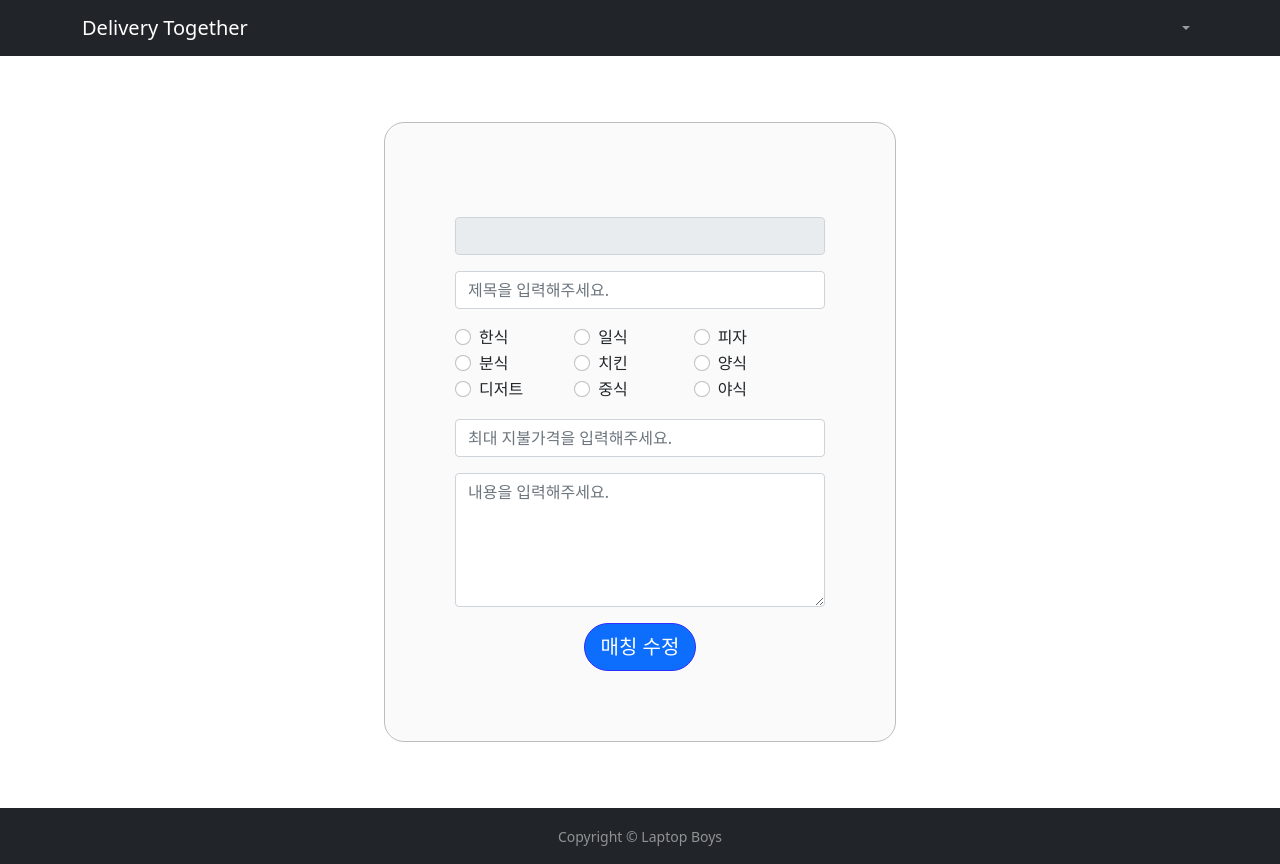
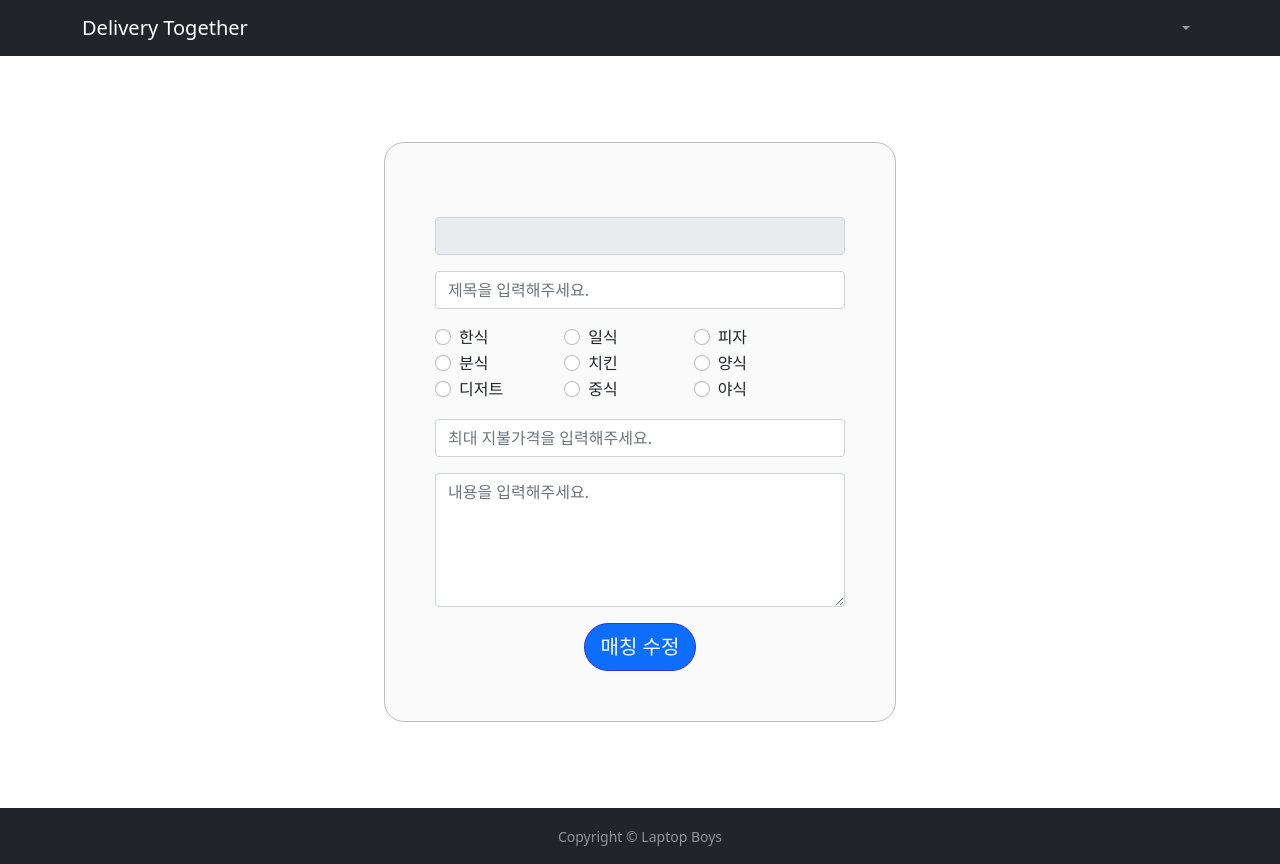
Before and after one commit to yu-capstone-design/delivery-together, a React (Create React App) app in the folder delivery-together-frontend/: page /matchingUpdateForm/1 in a window 1280 px wide. Built offline with nearby package versions, Linux system fonts and the light colour scheme; no server answers; sample sign-in values are in the browser's storage.

Commit message:
Design: 입력 양식 padding 변경

```diff
--- a/delivery-together-frontend/src/pages/matching/MatchingCreateForm.js
+++ b/delivery-together-frontend/src/pages/matching/MatchingCreateForm.js
@@ -1,5 +1,5 @@
 import React, { useState } from 'react';
-import { Form, Col, Button, Row, Container } from 'react-bootstrap';
+import { Form, Col, Button, Row } from 'react-bootstrap';
 import { connect } from 'react-redux';
 import { createMatching } from '../../api/matchingService';
 
@@ -75,7 +75,7 @@ const MatchingCreateForm = ({ user, ...props }) => {
       <Form
         style={{
           width: '40%',
-          padding: 70,
+          padding: 50,
           borderRadius: '20px',
           border: '1px solid',
           borderColor: '#BDBDBD',
--- a/delivery-together-frontend/src/pages/matching/MatchingUpdateForm.js
+++ b/delivery-together-frontend/src/pages/matching/MatchingUpdateForm.js
@@ -79,7 +79,7 @@ const MatchingUpdateForm = (props) => {
       <Form
         style={{
           width: '40%',
-          padding: 70,
+          padding: 50,
           borderRadius: '20px',
           border: '1px solid',
           borderColor: '#BDBDBD',
```
